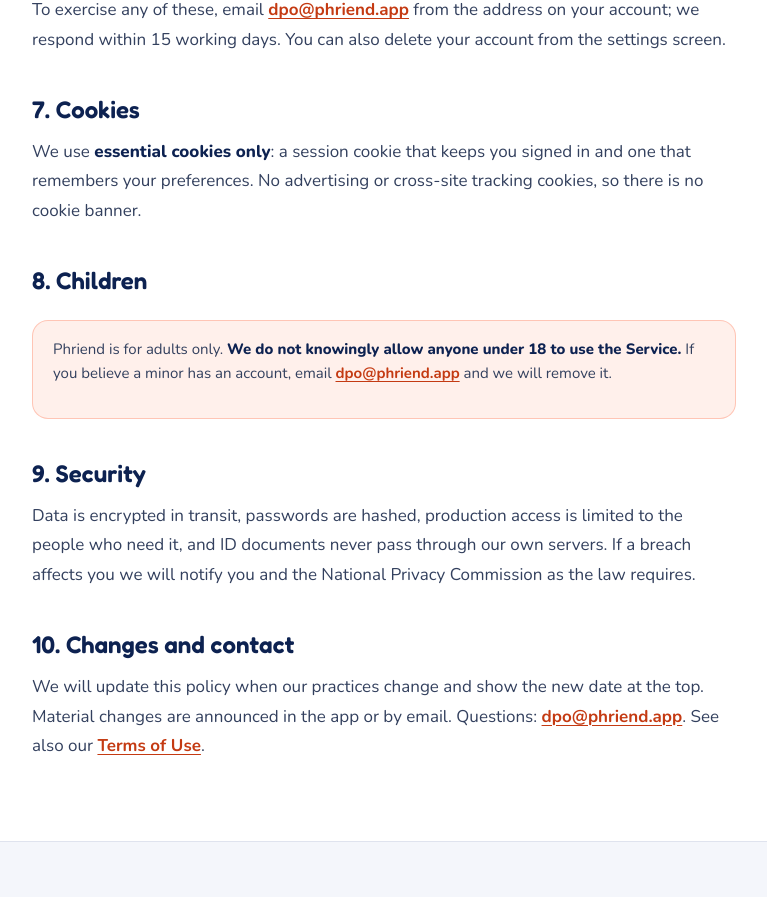
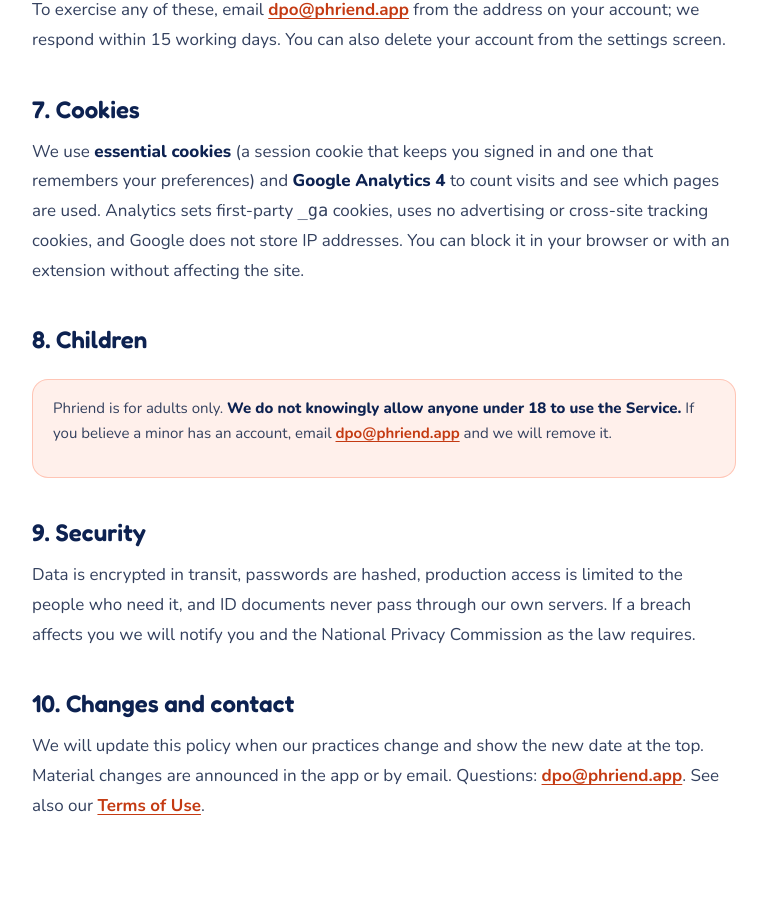
Before and after one commit to newmachinesph/phriend-web, a Next.js app: page /privacy in a window 1280 px wide. Shown: the part 2771-3668 px from the top of the page, without its empty margins (256-1023 px from the left). Built offline with nearby package versions, Linux system fonts and the light colour scheme; no server answers.

Commit message:
feat(site): add Google Analytics 4 via @next/third-parties and disclose it in the privacy policy

```diff
--- a/app/layout.tsx
+++ b/app/layout.tsx
@@ -1,4 +1,5 @@
 import type { Metadata, Viewport } from "next";
+import { GoogleAnalytics } from "@next/third-parties/google";
 import { Fredoka, Nunito } from "next/font/google";
 import "./globals.css";
 import { SiteFooter } from "@/components/site-footer";
@@ -45,6 +46,7 @@
         {children}
         <SiteFooter />
       </body>
+      {process.env.NEXT_PUBLIC_GA_ID && <GoogleAnalytics gaId={process.env.NEXT_PUBLIC_GA_ID} />}
     </html>
   );
 }
--- a/app/privacy/page.tsx
+++ b/app/privacy/page.tsx
@@ -143,8 +143,10 @@
 
       <h2>7. Cookies</h2>
       <p>
-        We use <strong>essential cookies only</strong>: a session cookie that keeps you signed in and one that remembers
-        your preferences. No advertising or cross-site tracking cookies, so there is no cookie banner.
+        We use <strong>essential cookies</strong> (a session cookie that keeps you signed in and one that remembers
+        your preferences) and <strong>Google Analytics 4</strong> to count visits and see which pages are used. Analytics sets
+        first-party <code>_ga</code> cookies, uses no advertising or cross-site tracking cookies, and Google does not store
+        IP addresses. You can block it in your browser or with an extension without affecting the site.
       </p>
 
       <h2>8. Children</h2>
--- a/package.json
+++ b/package.json
@@ -9,6 +9,7 @@
     "lint": "eslint"
   },
   "dependencies": {
+    "@next/third-parties": "^16.3.4",
     "lucide-react": "^1.41.0",
     "next": "16.3.4",
     "react": "19.2.8",
```
Also changed, not shown: 1 other file (tests, documents, lock files or other folders).
